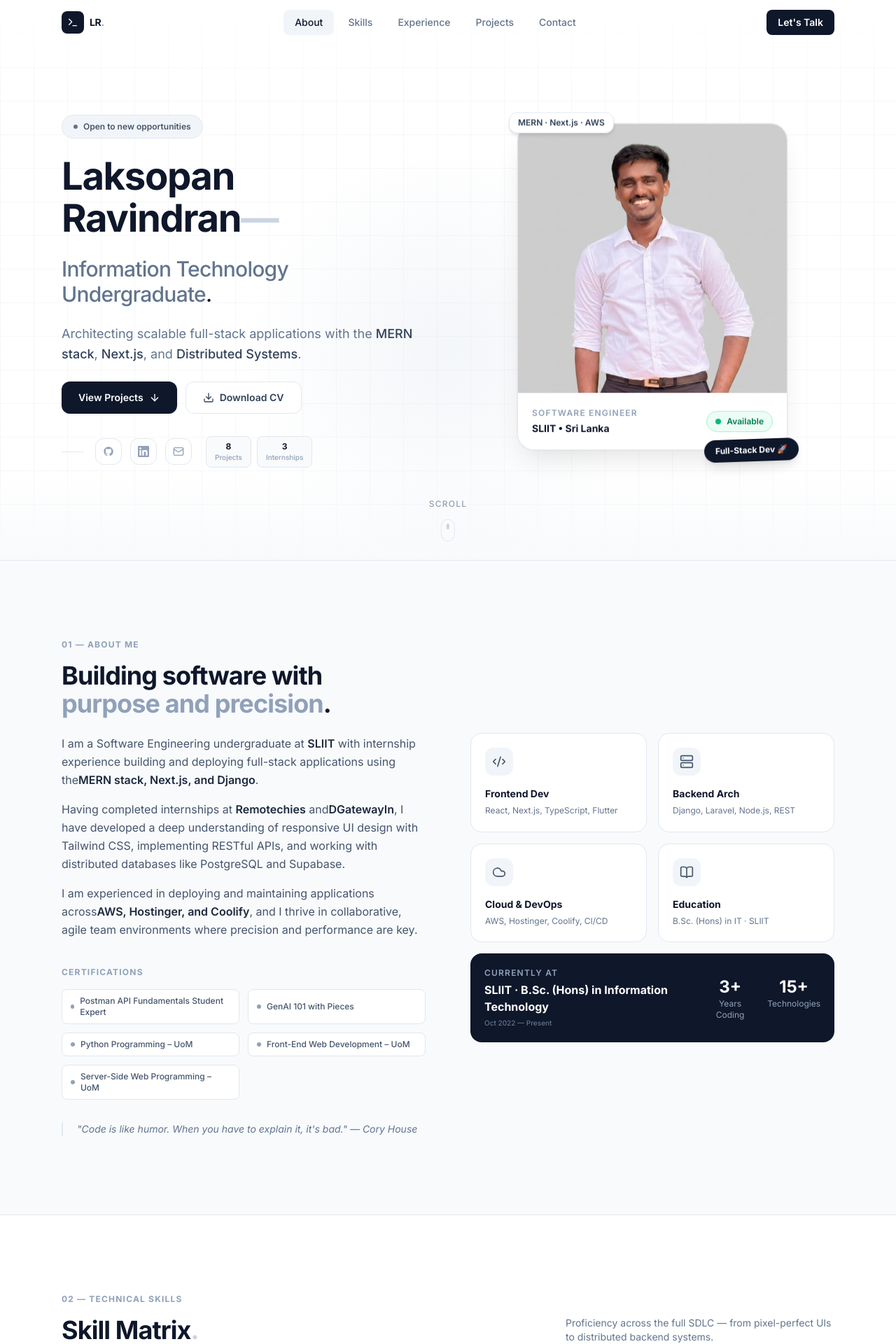
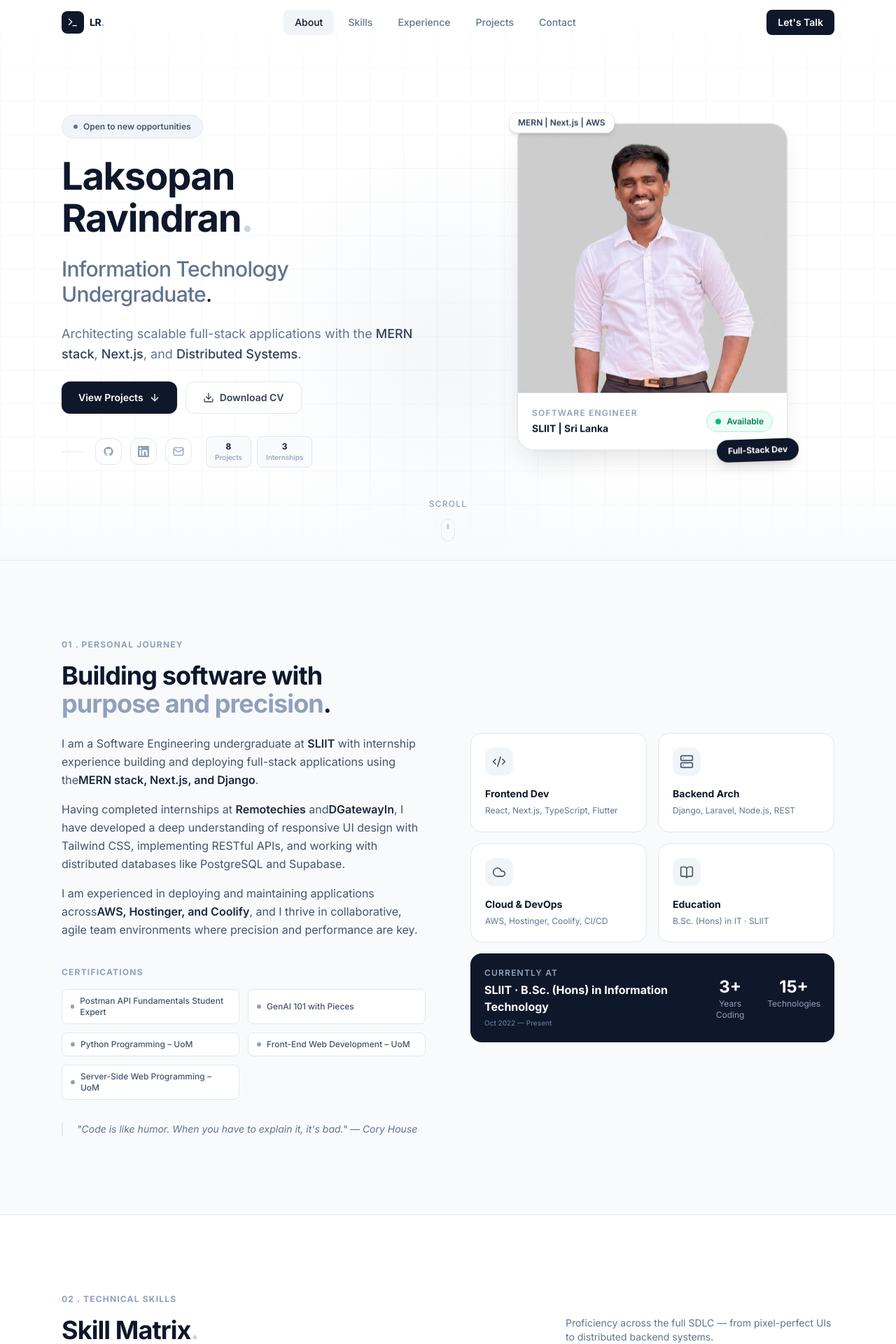
Before and after one commit to Laksopan23/laksopan, a React (Vite) app: page / in a window 1280 px wide. Shown: the top 1920 px of the page at 70% size. Built offline with nearby package versions, Linux system fonts and the light colour scheme.

Commit message:
UI: Removed emojis and replaced stylized separators with clean technical characters

```diff
--- a/src/components/About.tsx
+++ b/src/components/About.tsx
@@ -25,7 +25,7 @@ export default function About() {
             transition={{ duration: 0.7 }}
           >
             <p className="text-xs font-bold text-slate-400 tracking-widest uppercase mb-4">
-              01 — About Me
+              01 . Personal Journey
             </p>
             <h2 className="text-3xl sm:text-4xl font-bold text-slate-900 tracking-tight mb-6">
               Building software with<br />
--- a/src/components/Contact.tsx
+++ b/src/components/Contact.tsx
@@ -48,7 +48,7 @@ export default function Contact() {
           className="mb-16"
         >
           <p className="text-xs font-bold text-slate-400 tracking-widest uppercase mb-4">
-            05 — Contact
+            05 . Contact
           </p>
           <div className="flex flex-col sm:flex-row sm:items-end sm:justify-between gap-4">
             <h2 className="text-3xl sm:text-4xl font-bold text-slate-900 tracking-tight">
--- a/src/components/Experience.tsx
+++ b/src/components/Experience.tsx
@@ -37,7 +37,7 @@ export default function Experience() {
           className="mb-16"
         >
           <p className="text-xs font-bold text-slate-400 tracking-widest uppercase mb-4">
-            03 — Experience
+            03 . Experience
           </p>
           <div className="flex flex-col sm:flex-row sm:items-end sm:justify-between gap-4">
             <h2 className="text-3xl sm:text-4xl font-bold text-slate-900 tracking-tight">
--- a/src/components/Footer.tsx
+++ b/src/components/Footer.tsx
@@ -18,7 +18,7 @@ export default function Footer() {
               </span>
             </div>
             <p className="text-[10px] text-slate-400 font-medium">
-              Information Technology Undergraduate • Sri Lanka
+              Information Technology Undergraduate | Sri Lanka
             </p>
           </div>
 
--- a/src/components/Hero.tsx
+++ b/src/components/Hero.tsx
@@ -103,7 +103,7 @@ function ProfileCard() {
                   <p className="text-xs font-semibold text-slate-400 uppercase tracking-widest mb-1">
                     Software Engineer
                   </p>
-                  <p className="text-sm font-bold text-slate-900">SLIIT • Sri Lanka</p>
+                  <p className="text-sm font-bold text-slate-900">SLIIT | Sri Lanka</p>
                 </div>
                 {/* Available badge */}
                 <div className="flex items-center gap-2 bg-emerald-50 border border-emerald-200 rounded-full px-3 py-1.5">
@@ -123,7 +123,7 @@ function ProfileCard() {
             animate={{ rotate: [0, -2, 2, 0] }}
             transition={{ duration: 3, repeat: Infinity, ease: 'easeInOut' }}
           >
-            Full-Stack Dev 🚀
+            Full-Stack Dev
           </motion.div>
 
           {/* Floating tech badge top-left */}
@@ -132,7 +132,7 @@ function ProfileCard() {
             animate={{ y: [0, -4, 0] }}
             transition={{ duration: 2.5, repeat: Infinity, ease: 'easeInOut', delay: 0.5 }}
           >
-            MERN · Next.js · AWS
+            MERN | Next.js | AWS
           </motion.div>
         </motion.div>
       </motion.div>
@@ -200,7 +200,7 @@ export default function Hero() {
           >
             <h1 className="text-4xl sm:text-5xl lg:text-[3.4rem] font-bold text-slate-900 tracking-tight leading-[1.1]">
               Laksopan<br />
-              Ravindran<span className="text-slate-300">—</span>
+              Ravindran<span className="text-slate-300">.</span>
             </h1>
             <p className="text-2xl sm:text-3xl font-medium text-slate-500 tracking-tight mt-6">
               Information Technology Undergraduate<span className="text-slate-900">.</span>
--- a/src/components/Projects.tsx
+++ b/src/components/Projects.tsx
@@ -1,6 +1,6 @@
 import { useRef, useState } from 'react';
 import { motion, useInView } from 'framer-motion';
-import { ExternalLink, Star, GitBranch, ArrowUpRight } from 'lucide-react';
+import { ExternalLink, Star, GitBranch, ArrowUpRight, Code2 } from 'lucide-react';
 
 const GitHubIcon = () => (
   <svg className="w-4 h-4" fill="currentColor" viewBox="0 0 24 24">
@@ -42,8 +42,8 @@ function ProjectCard({ project, index, inView }: { project: typeof projects[0];
       <div className="p-6 pb-0">
         <div className="flex items-start justify-between mb-4">
           <div className="flex items-center gap-3">
-            <div className={`w-12 h-12 rounded-2xl flex items-center justify-center text-2xl border ${project.accentLight}`}>
-              {project.emoji}
+            <div className={`w-12 h-12 rounded-2xl flex items-center justify-center border ${project.accentLight}`}>
+              <Code2 className="w-6 h-6 text-slate-400" />
             </div>
             <div>
               <span className={`text-xs font-bold px-2.5 py-1 rounded-full ${highlightColorMap[project.highlightColor]}`}>
@@ -130,7 +130,7 @@ export default function Projects() {
           className="mb-16"
         >
           <p className="text-xs font-bold text-slate-400 tracking-widest uppercase mb-4">
-            04 — Featured Projects
+            04 . Featured Projects
           </p>
           <div className="flex flex-col sm:flex-row sm:items-end sm:justify-between gap-4">
             <h2 className="text-3xl sm:text-4xl font-bold text-slate-900 tracking-tight">
--- a/src/components/Skills.tsx
+++ b/src/components/Skills.tsx
@@ -124,7 +124,7 @@ export default function Skills() {
           className="mb-16"
         >
           <p className="text-xs font-bold text-slate-400 tracking-widest uppercase mb-4">
-            02 — Technical Skills
+            02 . Technical Skills
           </p>
           <div className="flex flex-col sm:flex-row sm:items-end sm:justify-between gap-4">
             <h2 className="text-3xl sm:text-4xl font-bold text-slate-900 tracking-tight">
--- a/src/data/portfolio.ts
+++ b/src/data/portfolio.ts
@@ -55,7 +55,6 @@ export const projects: Project[] = [
     subtitle: 'MERN Stack Platform',
     description:
       'A comprehensive booking system designed for service providers to manage appointments and schedules efficiently.',
-    emoji: '📅',
     tags: ['React', 'Node.js', 'Express', 'MongoDB', 'Tailwind CSS'],
     highlight: 'Full-Stack',
     highlightColor: 'blue',
@@ -76,7 +75,6 @@ export const projects: Project[] = [
     subtitle: 'Social Learning Platform',
     description:
       'A social network for knowledge sharing, allowing users to connect, post updates, and engage with educational content.',
-    emoji: '🎯',
     tags: ['React', 'Node.js', 'MongoDB', 'Tailwind CSS', 'JWT'],
     highlight: 'Social App',
     highlightColor: 'emerald',
@@ -97,7 +95,6 @@ export const projects: Project[] = [
     subtitle: 'Booking & Gallery Platform',
     description:
       'A platform for photographers to manage event bookings and showcase galleries to clients.',
-    emoji: '📸',
     tags: ['Next.js', 'PostgreSQL', 'Supabase', 'Tailwind CSS'],
     highlight: 'Photography',
     highlightColor: 'blue',
@@ -118,7 +115,6 @@ export const projects: Project[] = [
     subtitle: 'AI-Powered Screening Tool',
     description:
       'An intelligent system that analyzes resumes and matches them to job descriptions using semantic similarity.',
-    emoji: '🤖',
     tags: ['Python', 'SBERT', 'NLP', 'Flask', 'React'],
     highlight: 'AI / ML',
     highlightColor: 'violet',
@@ -139,7 +135,6 @@ export const projects: Project[] = [
     subtitle: 'PHP/Laravel Operations',
     description:
       'A comprehensive management tool for gym owners to handle memberships, staff, and equipment tracking.',
-    emoji: '🏋️',
     tags: ['PHP', 'Laravel', 'MySQL', 'Bootstrap'],
     highlight: 'Operations',
     highlightColor: 'emerald',
@@ -160,7 +155,6 @@ export const projects: Project[] = [
     subtitle: 'Educational Analytics Platform',
     description:
       'A web-based platform for institutional analytics, tracking student performance and engagement.',
-    emoji: '📚',
     tags: ['HTML', 'CSS', 'JavaScript', 'Data Visualization'],
     highlight: 'Analytics',
     highlightColor: 'emerald',
@@ -181,7 +175,6 @@ export const projects: Project[] = [
     subtitle: 'Medical AI Classification',
     description:
       'Deep learning models for detecting brain tumors from MRI scans using CNN architectures.',
-    emoji: '🧠',
     tags: ['Python', 'PyTorch', 'CNN', 'Jupyter'],
     highlight: 'Deep Learning',
     highlightColor: 'violet',
@@ -202,7 +195,6 @@ export const projects: Project[] = [
     subtitle: 'Java Operations System',
     description:
       'A desktop application for managing bakery sales, inventory, and order processing.',
-    emoji: '🥐',
     tags: ['Java', 'MySQL', 'Inventory Management'],
     highlight: 'Desktop App',
     highlightColor: 'emerald',
```
